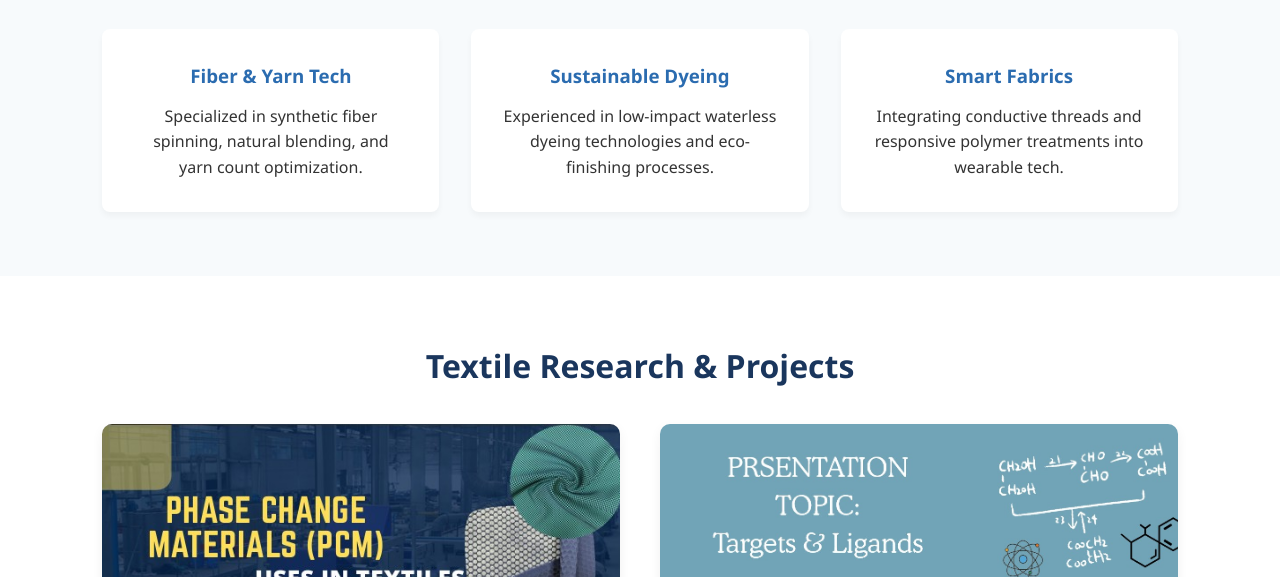
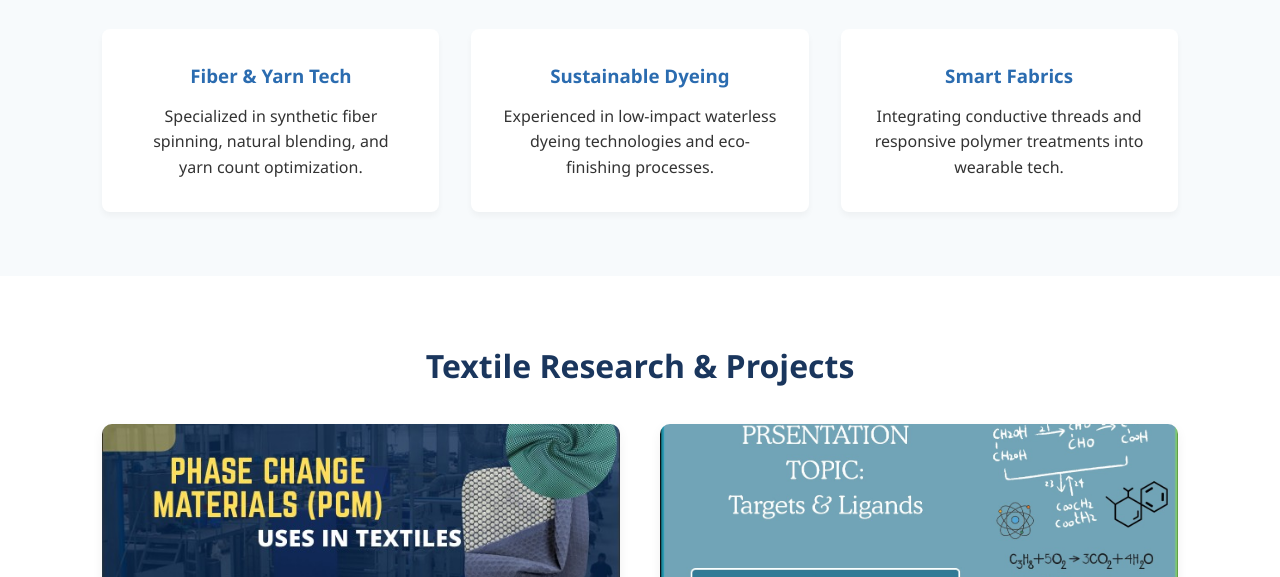
Before and after one commit to mohammadafridiislam2006-svg/TEXtile, a plain HTML site: page index.html in a window 1280 px wide. Shown: the part 723-1300 px from the top of the page. Drawn offline with Linux system fonts and the light colour scheme.

Commit message:
Update style.css

```diff
--- a/style.css
+++ b/style.css
@@ -178,7 +178,7 @@ body {
 
 .gallery-item img {
   width: 100%;
-  height: 300px;
+  height: 220px;
   object-fit: cover;
   display: block;
 }
```
